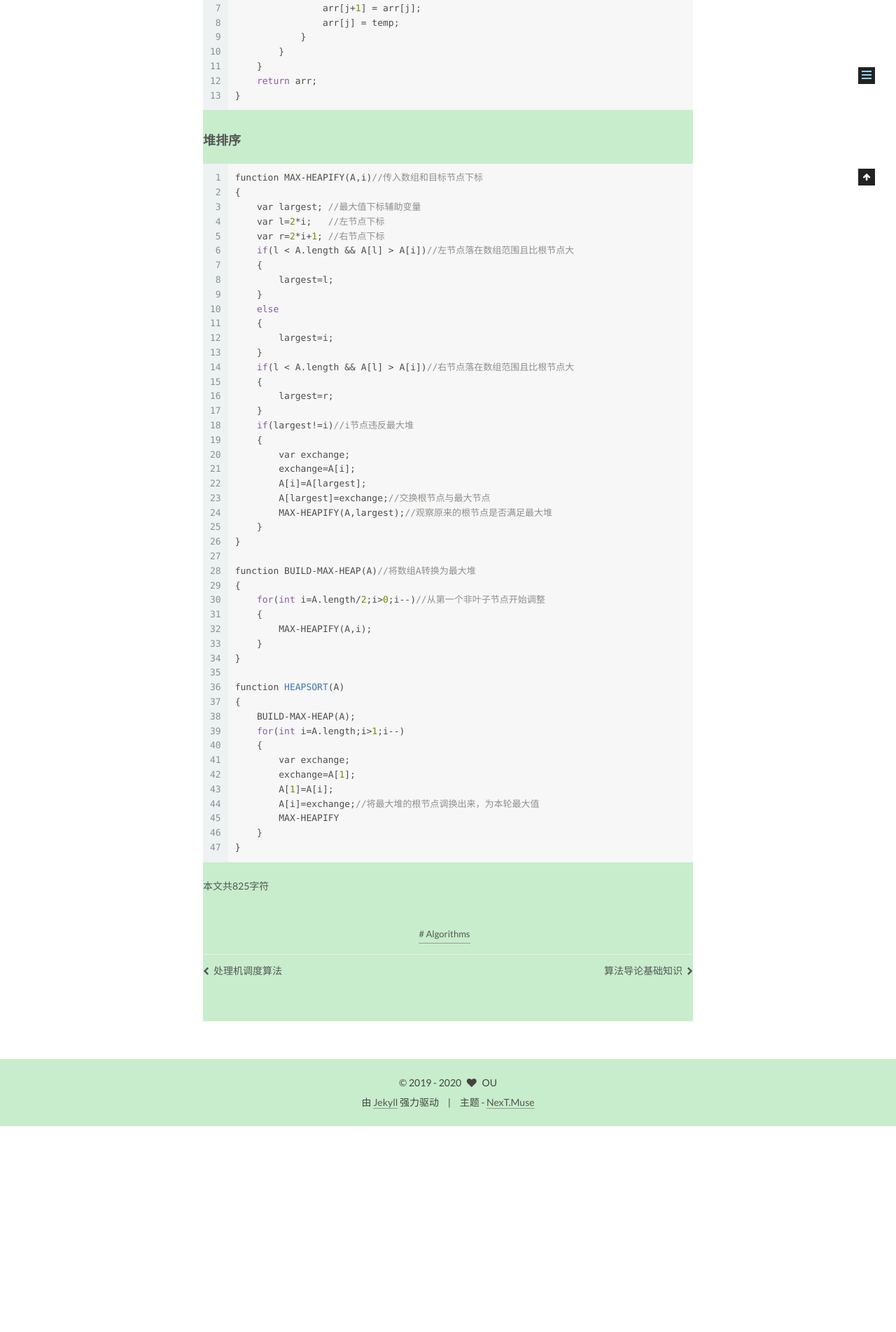
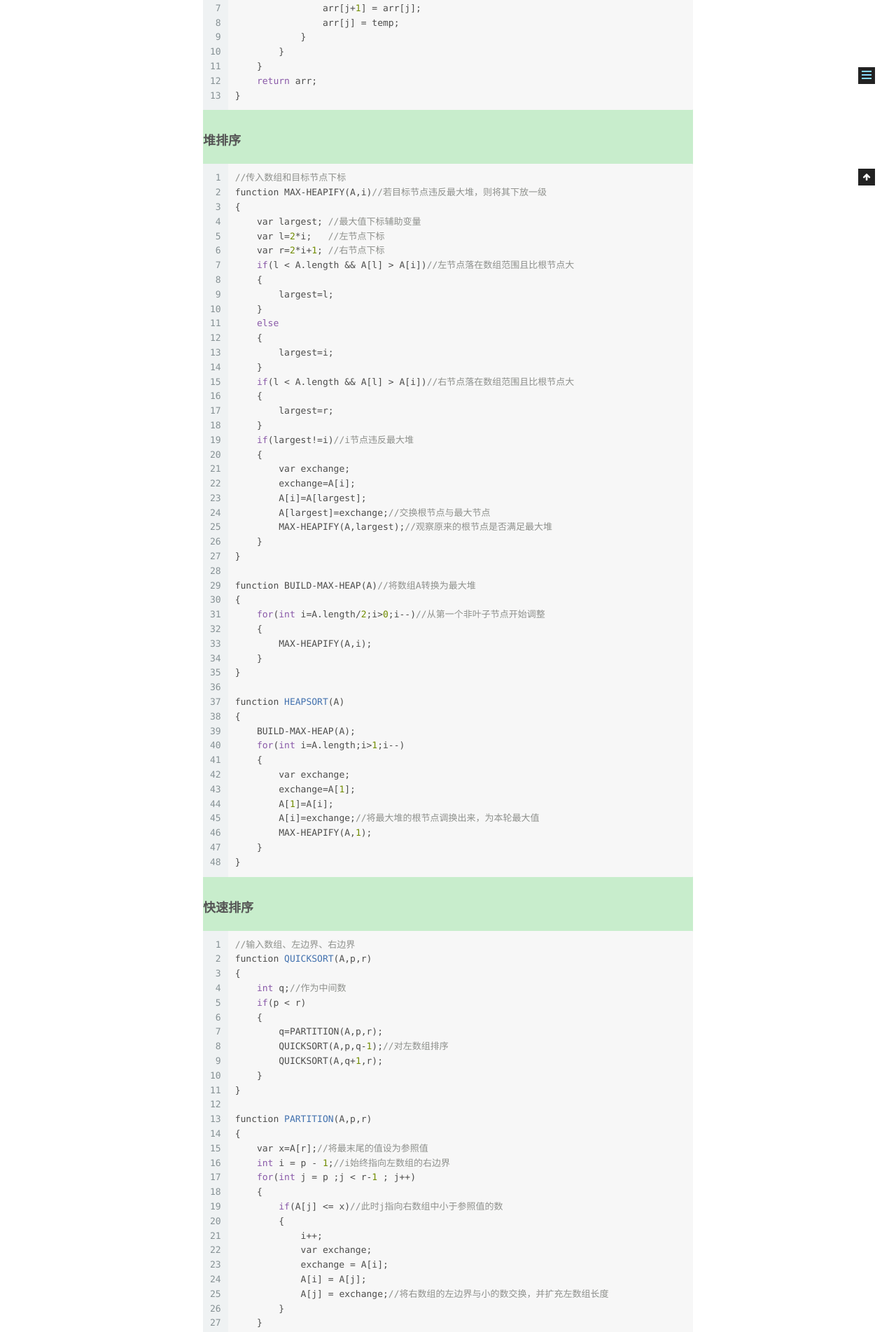
Before and after one commit to ONLYUNIVERSE/ONLYUNIVERSE.github.io, a Jekyll site: the page built from _posts/2020-10-27-排序算法.md, in a window 1280 px wide. Shown: the part 735-2638 px from the top of the page at 70% size. Built offline with Jekyll 4.4.1, drawn with Linux system fonts in a browser that asks for light colours; before the commit the page ends 2344 px from its top, so only the background shows below that; some of the changed text lies outside the part shown.

Commit message:
20201214

````diff
--- a/_posts/2020-10-27-排序算法.md
+++ b/_posts/2020-10-27-排序算法.md
@@ -35,7 +35,8 @@ function bubbleSort(arr) {
 ### 堆排序
 
 ```c
-function MAX-HEAPIFY(A,i)//传入数组和目标节点下标
+//传入数组和目标节点下标
+function MAX-HEAPIFY(A,i)//若目标节点违反最大堆，则将其下放一级
 {
     var largest; //最大值下标辅助变量
     var l=2*i;   //左节点下标
@@ -79,9 +80,45 @@ function HEAPSORT(A)
         exchange=A[1];
         A[1]=A[i];
         A[i]=exchange;//将最大堆的根节点调换出来，为本轮最大值
-        MAX-HEAPIFY
+        MAX-HEAPIFY(A,1);
     }
 }
 ```
 
+### 快速排序
+
+```c
+//输入数组、左边界、右边界
+function QUICKSORT(A,p,r)
+{
+    int q;//作为中间数
+    if(p < r)
+    {
+        q=PARTITION(A,p,r);
+        QUICKSORT(A,p,q-1);//对左数组排序
+        QUICKSORT(A,q+1,r);
+    }
+}
+
+function PARTITION(A,p,r)
+{
+    var x=A[r];//将最末尾的值设为参照值
+    int i = p - 1;//i始终指向左数组的右边界
+    for(int j = p ;j < r-1 ; j++)
+    {
+        if(A[j] <= x)//此时j指向右数组中小于参照值的数
+        {
+            i++;
+            var exchange;
+            exchange = A[i];
+            A[i] = A[j];
+            A[j] = exchange;//将右数组的左边界与小的数交换，并扩充左数组长度
+        }
+    }
+    var exchange = A[i+1];
+    A[i+1] = A[r];
+    A[r] = exchange;//将右数组的左边界与参照值交换，此时左数组小于参照值；右数组大于参照值
+}
+```
+
 本文共{{ page.content | strip_html | strip_newlines | remove: " " | size }}字符
````
Also changed, not shown: _posts/2020-12-13-红黑树.md (added, +91 -0 lines).
